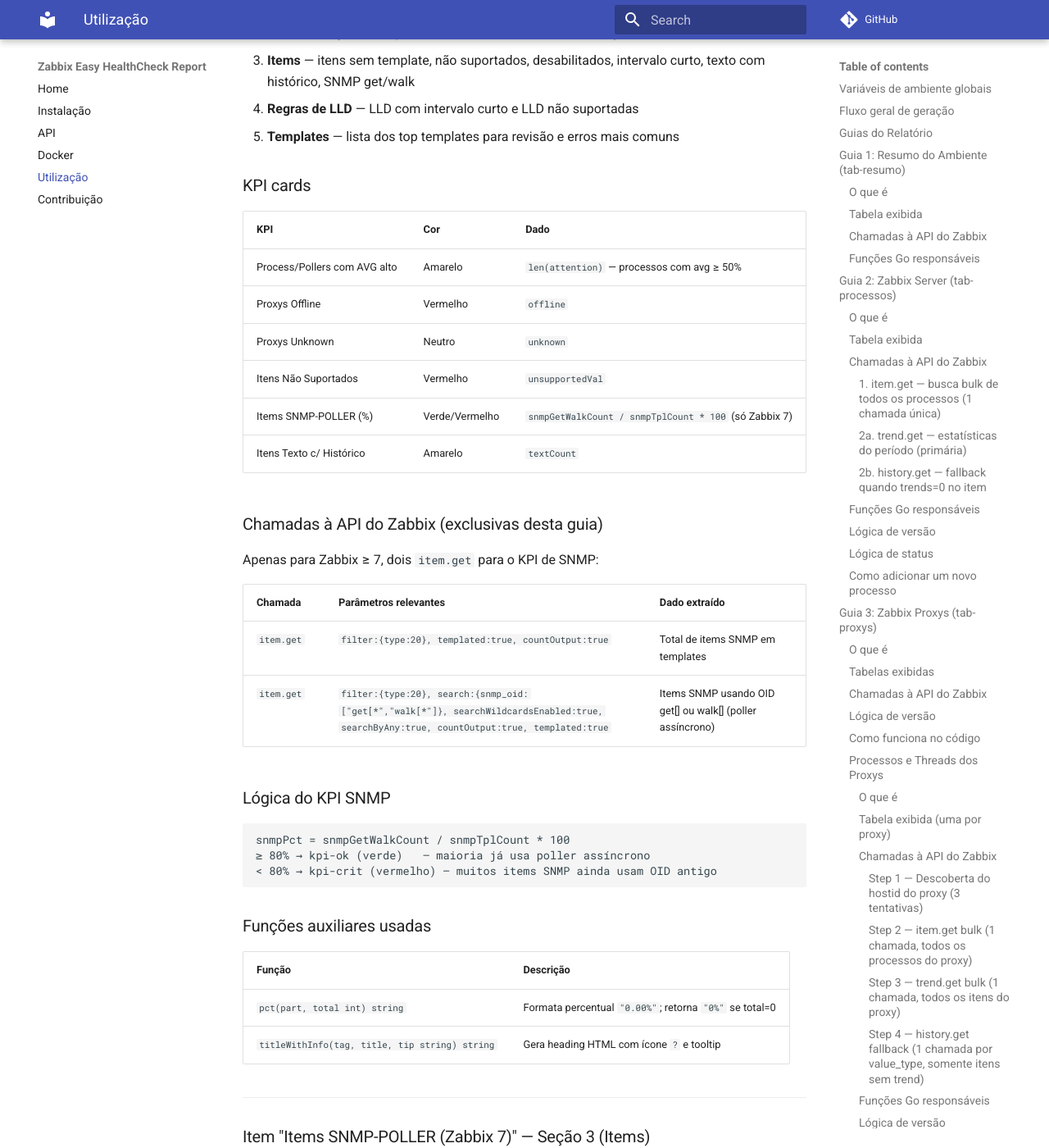
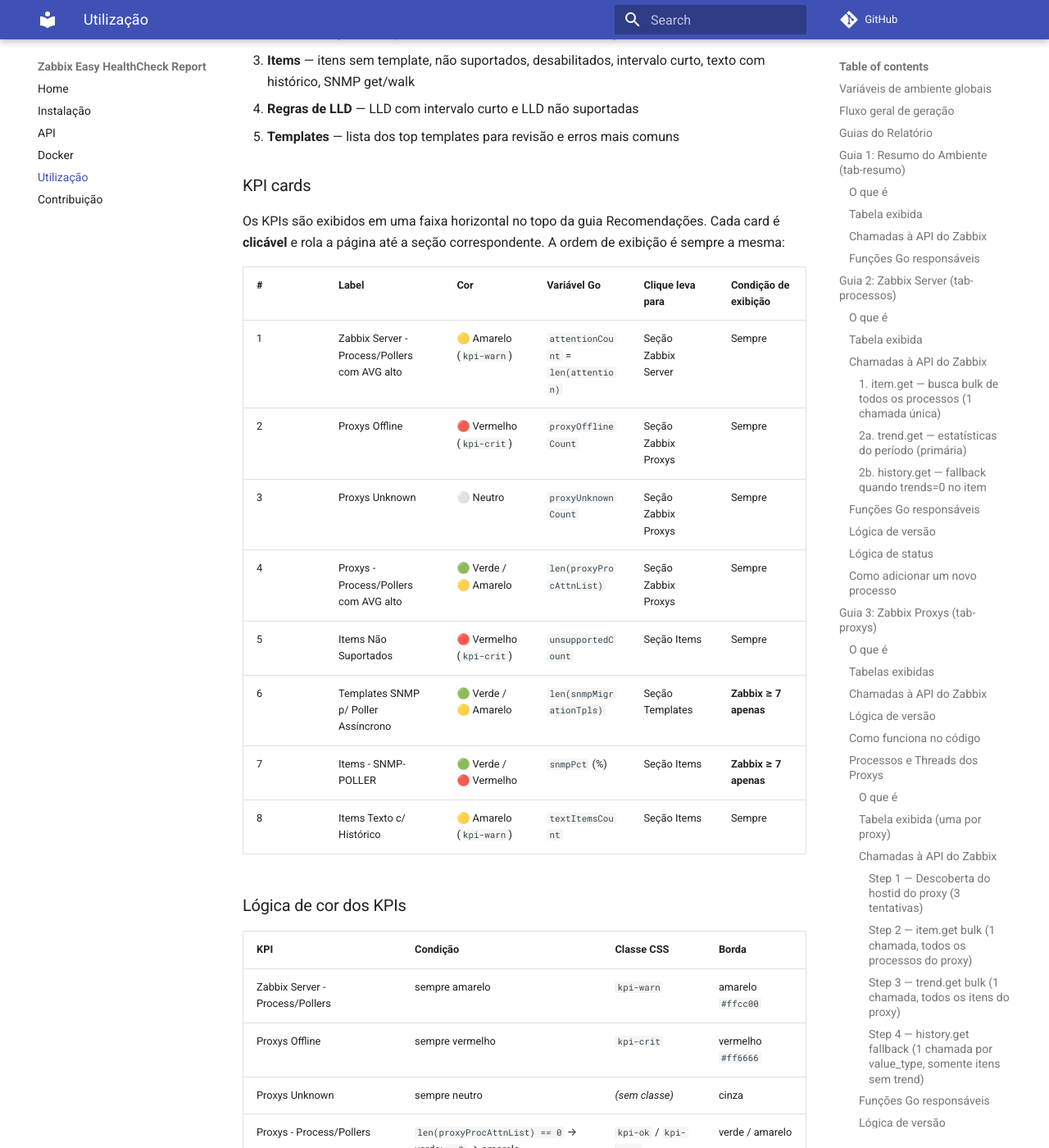
Before and after one commit to bernardolankheet/zabbix-easy, an MkDocs documentation site: the page built from docs/utilizacao.md, in a window 1280 px wide and 1400 px high, scrolled down 18121 px. Shown: the whole window at 82% size. Built offline with MkDocs 1.6.1 and Material for MkDocs 9.7.7, drawn with Linux system fonts in a browser that asks for light colours; comment, search, counter and statistics services are not loaded; some of the changed text lies outside the part shown.

Commit message:
Add kpi para processos do pollers e atualizado doc

````diff
--- a/docs/utilizacao.md
+++ b/docs/utilizacao.md
@@ -603,31 +603,43 @@
 
 ### KPI cards
 
-| KPI | Cor | Dado |
-|-----|-----|------|
-| Process/Pollers com AVG alto | Amarelo | `len(attention)` — processos com avg ≥ 50% |
-| Proxys Offline | Vermelho | `offline` |
-| Proxys Unknown | Neutro | `unknown` |
-| Itens Não Suportados | Vermelho | `unsupportedVal` |
-| Items SNMP-POLLER (%) | Verde/Vermelho | `snmpGetWalkCount / snmpTplCount * 100` (só Zabbix 7) |
-| Itens Texto c/ Histórico | Amarelo | `textCount` |
+Os KPIs são exibidos em uma faixa horizontal no topo da guia Recomendações. Cada card é **clicável** e rola a página até a seção correspondente. A ordem de exibição é sempre a mesma:
+
+| # | Label | Cor | Variável Go | Clique leva para | Condição de exibição |
+|---|-------|-----|-------------|-----------------|----------------------|
+| 1 | Zabbix Server - Process/Pollers com AVG alto | 🟡 Amarelo (`kpi-warn`) | `attentionCount` = `len(attention)` | Seção Zabbix Server | Sempre |
+| 2 | Proxys Offline | 🔴 Vermelho (`kpi-crit`) | `proxyOfflineCount` | Seção Zabbix Proxys | Sempre |
+| 3 | Proxys Unknown | ⚪ Neutro | `proxyUnknownCount` | Seção Zabbix Proxys | Sempre |
+| 4 | Proxys - Process/Pollers com AVG alto | 🟢 Verde / 🟡 Amarelo | `len(proxyProcAttnList)` | Seção Zabbix Proxys | Sempre |
+| 5 | Items Não Suportados | 🔴 Vermelho (`kpi-crit`) | `unsupportedCount` | Seção Items | Sempre |
+| 6 | Templates SNMP p/ Poller Assíncrono | 🟢 Verde / 🟡 Amarelo | `len(snmpMigrationTpls)` | Seção Templates | **Zabbix ≥ 7 apenas** |
+| 7 | Items - SNMP-POLLER | 🟢 Verde / 🔴 Vermelho | `snmpPct` (%) | Seção Items | **Zabbix ≥ 7 apenas** |
+| 8 | Items Texto c/ Histórico | 🟡 Amarelo (`kpi-warn`) | `textItemsCount` | Seção Items | Sempre |
+
+### Lógica de cor dos KPIs
+
+| KPI | Condição | Classe CSS | Borda |
+|-----|----------|------------|-------|
+| Zabbix Server - Process/Pollers | sempre amarelo | `kpi-warn` | amarelo `#ffcc00` |
+| Proxys Offline | sempre vermelho | `kpi-crit` | vermelho `#ff6666` |
+| Proxys Unknown | sempre neutro | _(sem classe)_ | cinza |
+| Proxys - Process/Pollers | `len(proxyProcAttnList) == 0` → verde; `> 0` → amarelo | `kpi-ok` / `kpi-warn` | verde / amarelo |
+| Items Não Suportados | sempre vermelho | `kpi-crit` | vermelho `#ff6666` |
+| Templates SNMP p/ Poller Assíncrono | `len(snmpMigrationTpls) == 0` → verde; `> 0` → amarelo | `kpi-ok` / `kpi-warn` | verde / amarelo |
+| Items - SNMP-POLLER (%) | `snmpPct >= 80%` → verde; `< 80%` → vermelho | `kpi-ok` / `kpi-crit` | verde / vermelho |
+| Items Texto c/ Histórico | sempre amarelo | `kpi-warn` | amarelo `#ffcc00` |
+
+> **Referência de limiar:** processos do **Zabbix Server** em atenção usam avg ≥ 50% (variável `attention`); processos dos **Proxys** usam avg ≥ 60% (variável `proxyProcAttnList`).
 
 ### Chamadas à API do Zabbix (exclusivas desta guia)
 
-Apenas para Zabbix ≥ 7, dois `item.get` para o KPI de SNMP:
+Apenas para Zabbix ≥ 7, dois `item.get` para os KPIs de SNMP (compartilhados com o item "3.x) Items SNMP-POLLER" na Seção Items e com a subseção "Templates passíveis para migração para SNMP-POLLER"):
 
-| Chamada | Parâmetros relevantes | Dado extraído |
-|---------|-----------------------|---------------|
-| `item.get` | `filter:{type:20}, templated:true, countOutput:true` | Total de items SNMP em templates |
-| `item.get` | `filter:{type:20}, search:{snmp_oid:["get[*","walk[*"]}, searchWildcardsEnabled:true, searchByAny:true, countOutput:true, templated:true` | Items SNMP usando OID get[] ou walk[] (poller assíncrono) |
-
-### Lógica do KPI SNMP
-
-```
-snmpPct = snmpGetWalkCount / snmpTplCount * 100
-≥ 80% → kpi-ok (verde)   — maioria já usa poller assíncrono
-< 80% → kpi-crit (vermelho) — muitos items SNMP ainda usam OID antigo
-```
+| Chamada | Parâmetros relevantes | Variável Go preenchida |
+|---------|-----------------------|------------------------|
+| `item.get` | `filter:{type:20}, templated:true, countOutput:true` | `snmpTplCount` |
+| `item.get` | `filter:{type:20}, search:{snmp_oid:["get[*","walk[*"]}, searchWildcardsEnabled:true, searchByAny:true, countOutput:true, templated:true` | `snmpGetWalkCount` |
+| `item.get` ×2 + `template.get` | _(ver subseção "Templates passíveis para migração")_ | `snmpMigrationTpls` |
 
 ### Funções auxiliares usadas
 
@@ -635,6 +647,18 @@
 |--------|-----------|
 | `pct(part, total int) string` | Formata percentual `"0.00%"`; retorna `"0%"` se total=0 |
 | `titleWithInfo(tag, title, tip string) string` | Gera heading HTML com ícone `?` e tooltip |
+
+### Como adicionar um novo KPI
+
+1. **Calcule o dado** antes do bloco `html += "<div class='rec-kpis'>"` em `cmd/app/main.go`.
+2. **Defina a classe CSS** (`kpi-ok`, `kpi-warn`, `kpi-crit` ou vazio para neutro) com base no valor.
+3. **Insira o `<div>`** na posição desejada dentro do bloco `rec-kpis`, seguindo o padrão:
+```go
+html += `<div class='kpi ` + classe + `' data-target='#card-<seção>' title='<tooltip>'>`+
+    `<div class='kpi-num'>` + valor + `</div>`+
+    `<div class='kpi-label'>Label do KPI</div></div>`
+```
+4. O clique para rolar até a seção é gerenciado automaticamente pelo JavaScript inline logo após o bloco `rec-kpis` — **nenhuma alteração de JS é necessária**.
 
 ---
 
````
Also changed, not shown: 1 other file.
